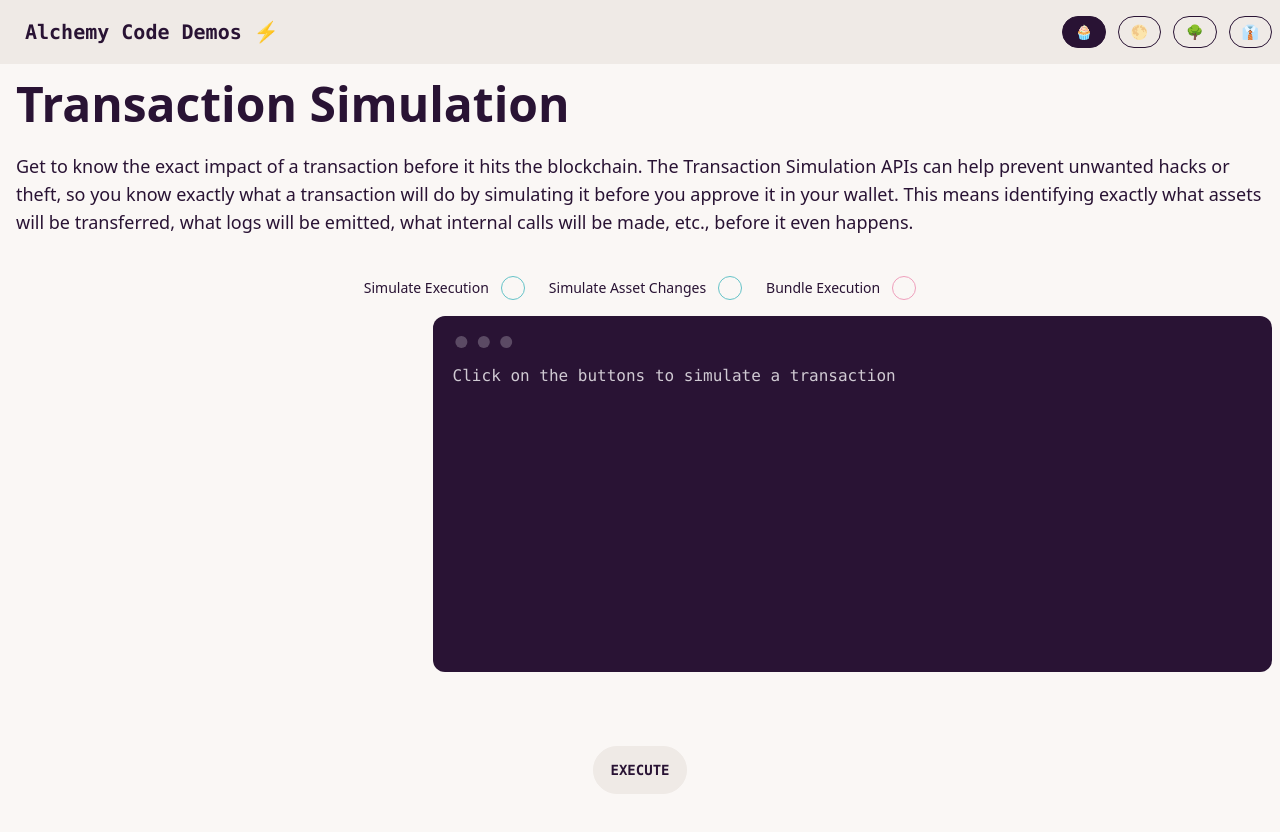
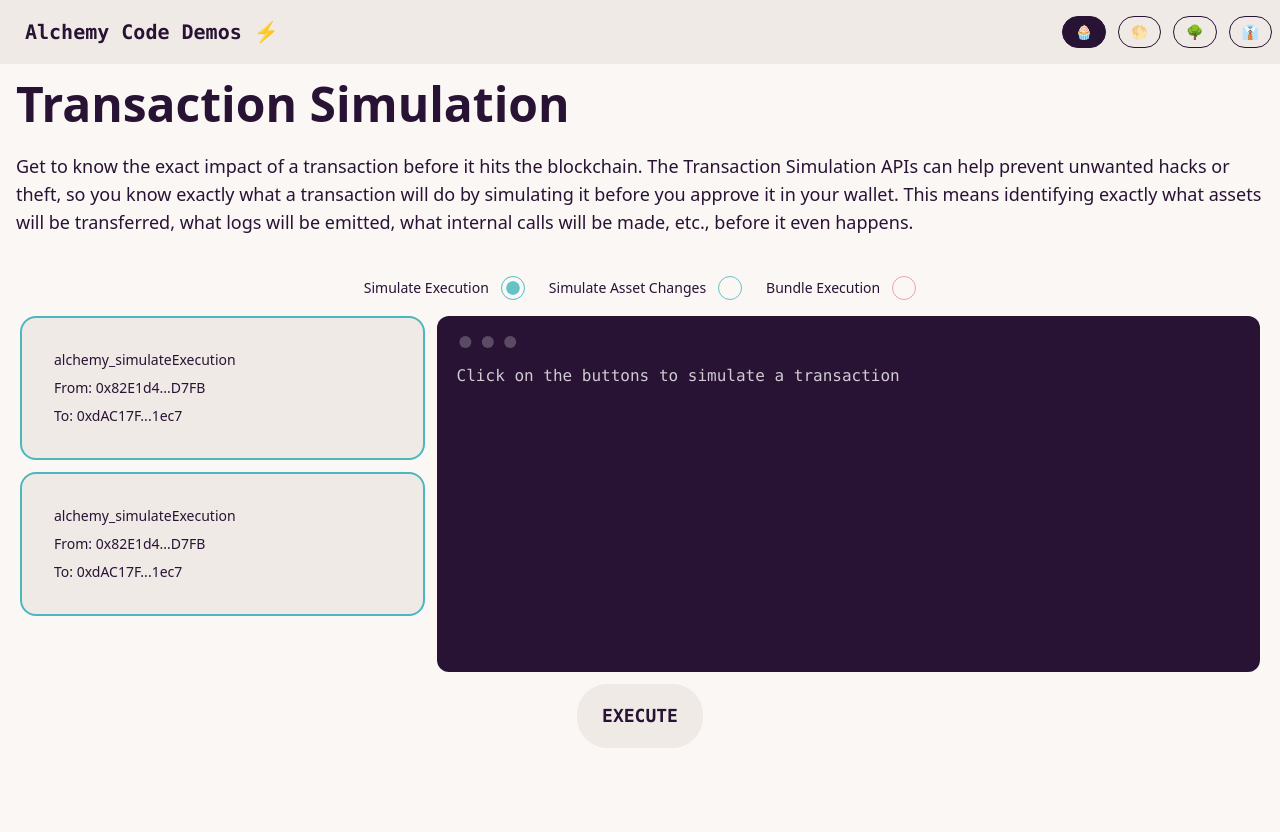
Before and after one commit to AlvaroLuken/tx-simulation-demo, a Next.js app: page / in a window 1280 px wide. Shown: the top 832 px of the page. Built offline with nearby package versions, Linux system fonts and the light colour scheme; no server answers.

Commit message:
small fixes

```diff
--- a/app/layout.tsx
+++ b/app/layout.tsx
@@ -9,12 +9,11 @@
   children: React.ReactNode;
 }) {
   const {theme} = useTheme();
-
   return (
     <html data-theme={theme}>
       <body className="h-screen">
         <Navbar />
-        <>{children}</>
+        {children}
       </body>
     </html>
   );
--- a/app/page.tsx
+++ b/app/page.tsx
@@ -11,7 +11,7 @@
 import { mockParams } from "@common/utils/mocks";
 
 export default function Home() {
-  const [executionType, setExecutionType] = useState<ExecutionType>();
+  const [executionType, setExecutionType] = useState<ExecutionType>("SIMULATE_EXECUTION");
   const getTransactionsToDisplay = () => {
     switch (executionType) {
       case "SIMULATE_ASSET_CHANGES": {
@@ -65,7 +65,7 @@
   return (
     <main className="flex flex-col h-full">
       <Hero />
-      <div className="flex flex-col items-center gap-6">
+      <div className="flex flex-col items-center gap-6 px-3">
         <div className="flex flex-row items-center gap-4">
           <InputTypeSelector
             text="Simulate Execution"
@@ -96,7 +96,7 @@
           />
         </div>
       </div>
-      <div className="grid grid-rows-3 grid-cols-3 gap-3 m-2 flex-1 overflow-auto">
+      <div className="grid grid-rows-3 grid-cols-3 gap-3 m-2 flex-1 overflow-auto px-3">
         <div className="w-full h-full overflow-auto row-span-2">
           <TransactionSelector
             setParams={setParams}
@@ -108,8 +108,8 @@
         <div className="col-span-2 row-span-2">
           <DataDisplay text={dataDisplay} loading={isLoading} />
         </div>
-        <div className="col-span-3 flex flex-col items-center justify-center">
-          <Button onClick={execute}>
+        <div className="col-span-3 flex flex-col items-center">
+          <Button onClick={execute} styles="btn-lg">
             Execute
           </Button>
         </div>
```
